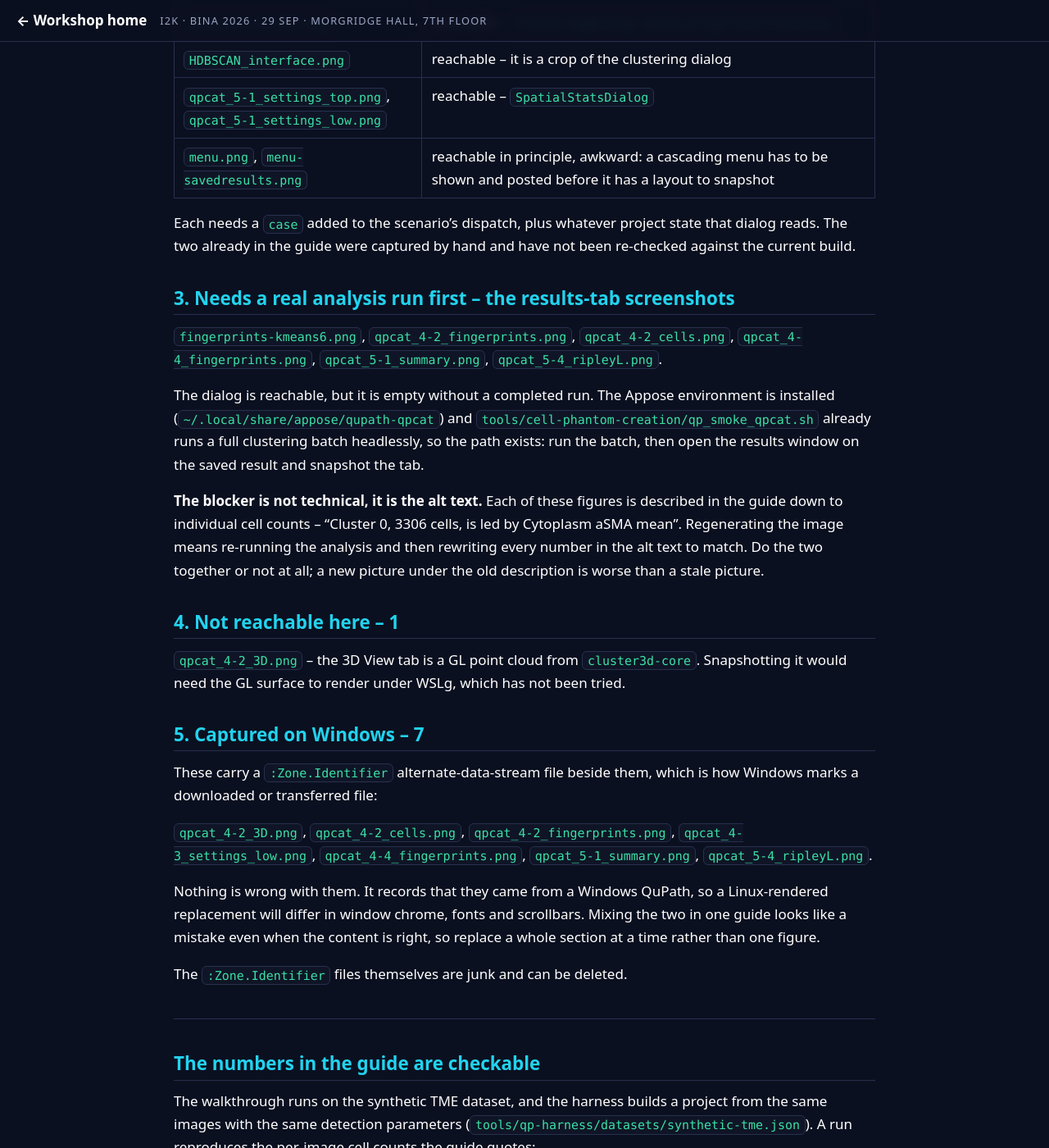
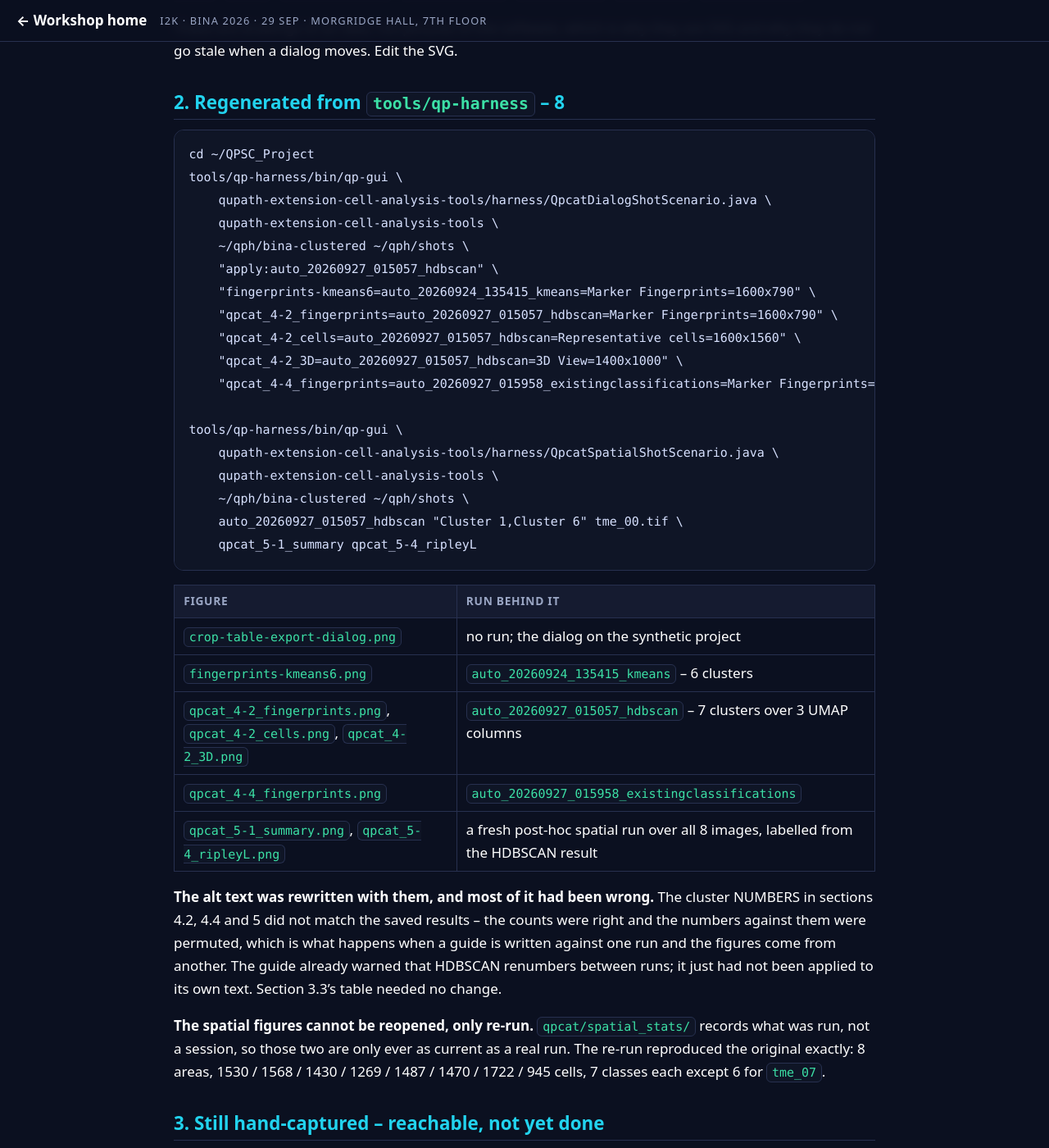
Before and after one commit to MichaelSNelson/BINA-I2K-2026-QuPath-Extensions, a Jekyll site: the page built from images/qp-cat/FIGURE_SOURCES.md, in a window 1280 px wide and 1400 px high, scrolled down 1057 px. Shown: the whole window at 82% size. Built offline with Jekyll 4.4.1, drawn with Linux system fonts in a browser that asks for light colours; our own code applies the rules of GitHub Pages for plain Markdown files; some of the changed text lies outside the part shown.

Commit message:
Regenerate the QP-CAT results figures, and fix the numbers under them
Seven figures in the QP-CAT walkthrough were rendered from a real QuPath
through tools/qp-harness, against the demo project's own saved runs:
fingerprints-kmeans6, the three qpcat_4-2 panels, qpcat_4-4_fingerprints,
and the two spatial figures. Each one now names the run it came from in
images/qp-cat/FIGURE_SOURCES.md.

The text moved with them, and most of it needed to. The cluster NUMBERS
in sections 4.2, 4.4 and 5 did not match the saved results: the cell
counts were right and the cluster each was attached to was wrong, which
is what happens when a walkthrough is written against one run and the
figures come from another. The guide already warned that HDBSCAN
renumbers between runs; it had not been applied to the guide's own text.
Section 4.4's table is renumbered throughout, the two T-cell counts were
swapped (cluster 5 has 1,388 and cluster 6 has 1,392), and section 5 now
ticks cluster 1 for fibroblast rather than cluster 0. Section 3.3's table
was already correct and is unchanged.

Section 4.2's cards are labelled 3DUMAP1/2/3, which is what the saved
result stores and what section 4.4's caption already said; the alt text
had expanded it to "QPCAT 3D UMAP1".

qpcat_5-4_ripleyL.png no longer reads "Cluster Cluster 0" -- that was
fixed in QP-CAT 0.18.0 and this render is from 0.21.0. The spatial figures
come from a fresh run, because a spatial result has nothing on disk to
reopen; it reproduced the original's 8 areas and per-image cell counts
exactly.

FIGURE_SOURCES.md also corrects itself: the 3D View is drawn on a JavaFX
Canvas, not in OpenGL, so it snapshots like any other node. It was listed
as unreachable on that mistaken basis.

Claude-Session: https://claude.ai/code/session_01TZFXuLKiz1DgbomrTgfDTw

````diff
--- a/images/qp-cat/FIGURE_SOURCES.md
+++ b/images/qp-cat/FIGURE_SOURCES.md
@@ -1,13 +1,37 @@
 # QP-CAT figures: where each one comes from, and which can be regenerated
 
 Audited 2026-10-04 against `docs/03-qp-cat-cell-analysis-tools.md` and
-`tools/qp-harness`.
+`tools/qp-harness`. **Eight figures were regenerated from a real QuPath on
+2026-10-04** and are no longer hand captures.
 
-**26 figures are referenced by the guide. 54 image files sit in this folder**, so
-28 are leftovers from earlier versions of the walkthrough. Nothing references
-them; nothing has deleted them either.
+**26 figures are referenced by the guide. 43 PNGs sit in this folder** alongside
+12 concept SVGs, so some are leftovers from earlier versions of the walkthrough.
+Nothing references them; nothing has deleted them either.
 
 ---
+
+## The project these figures come from
+
+`F:\BINA2026\multiplex-synthetic-data-demo-project-clustered` -- the 8-image
+synthetic TME demo project, with **four saved clustering results and one spatial
+run already in it**. That is what makes the results-tab figures reproducible: a
+saved result reopens without recomputing, so the figure and the numbers in the
+text come from the same run rather than from a fresh one that would cluster
+differently.
+
+A QuPath project stores absolute image URIs, so working on it from WSL needs one
+step first:
+
+```bash
+cp -r /mnt/f/BINA2026/multiplex-synthetic-data-demo-project-clustered ~/qph/bina-clustered
+tools/qp-harness/bin/qp-script tools/qp-harness/groovy/fix_image_paths.groovy ~/qph/bina-clustered
+```
+
+Work on the copy. The project's **live classifications have drifted** -- four
+images carry `Cluster N` labels from a later run and four still carry the
+ground-truth cell types -- so only the saved results are trustworthy, and any
+figure whose tab reads the project rather than the result has to apply a result
+first.
 
 ## 1. Hand-authored concept diagrams -- 12, not regenerable by design
 
@@ -18,71 +42,79 @@ them; nothing has deleted them either.
 These are drawings of an idea, not pictures of the software, which is why they
 are SVG and why they do not go stale when a dialog moves. Edit the SVG.
 
-## 2. Reproducible from `tools/qp-harness` -- the dialog screenshots
-
-A QP-CAT dialog is JavaFX, so a hidden `QuPathGUI` can open it against the real
-synthetic project and snapshot it. `harness/QpcatDialogShotScenario.java` in the
-QP-CAT repo does exactly that:
+## 2. Regenerated from `tools/qp-harness` -- 8
 
 ```bash
 cd ~/QPSC_Project
-tools/qp-harness/bin/qp-dataset synthetic-tme /tmp/qph/project 3
 tools/qp-harness/bin/qp-gui \
     qupath-extension-cell-analysis-tools/harness/QpcatDialogShotScenario.java \
-    qupath-extension-cell-analysis-tools /tmp/qph/project /tmp/qph/shots
+    qupath-extension-cell-analysis-tools \
+    ~/qph/bina-clustered ~/qph/shots \
+    "apply:auto_20260927_015057_hdbscan" \
+    "fingerprints-kmeans6=auto_20260924_135415_kmeans=Marker Fingerprints=1600x790" \
+    "qpcat_4-2_fingerprints=auto_20260927_015057_hdbscan=Marker Fingerprints=1600x790" \
+    "qpcat_4-2_cells=auto_20260927_015057_hdbscan=Representative cells=1600x1560" \
+    "qpcat_4-2_3D=auto_20260927_015057_hdbscan=3D View=1400x1000" \
+    "qpcat_4-4_fingerprints=auto_20260927_015958_existingclassifications=Marker Fingerprints=1600x960"
+
+tools/qp-harness/bin/qp-gui \
+    qupath-extension-cell-analysis-tools/harness/QpcatSpatialShotScenario.java \
+    qupath-extension-cell-analysis-tools \
+    ~/qph/bina-clustered ~/qph/shots \
+    auto_20260927_015057_hdbscan "Cluster 1,Cluster 6" tme_00.tif \
+    qpcat_5-1_summary qpcat_5-4_ripleyL
 ```
+
+| Figure | Run behind it |
+|---|---|
+| `crop-table-export-dialog.png` | no run; the dialog on the synthetic project |
+| `fingerprints-kmeans6.png` | `auto_20260924_135415_kmeans` -- 6 clusters |
+| `qpcat_4-2_fingerprints.png`, `qpcat_4-2_cells.png`, `qpcat_4-2_3D.png` | `auto_20260927_015057_hdbscan` -- 7 clusters over 3 UMAP columns |
+| `qpcat_4-4_fingerprints.png` | `auto_20260927_015958_existingclassifications` |
+| `qpcat_5-1_summary.png`, `qpcat_5-4_ripleyL.png` | a fresh post-hoc spatial run over all 8 images, labelled from the HDBSCAN result |
+
+**The alt text was rewritten with them, and most of it had been wrong.** The
+cluster NUMBERS in sections 4.2, 4.4 and 5 did not match the saved results --
+the counts were right and the numbers against them were permuted, which is what
+happens when a guide is written against one run and the figures come from
+another. The guide already warned that HDBSCAN renumbers between runs; it just
+had not been applied to its own text. Section 3.3's table needed no change.
+
+**The spatial figures cannot be reopened, only re-run.**
+`qpcat/spatial_stats/` records what was run, not a session, so those two are
+only ever as current as a real run. The re-run reproduced the original exactly:
+8 areas, 1530 / 1568 / 1430 / 1269 / 1487 / 1470 / 1722 / 945 cells, 7 classes
+each except 6 for `tme_07`.
+
+## 3. Still hand-captured -- reachable, not yet done
 
 | Figure | Status |
 |---|---|
-| `crop-table-export-dialog.png` | **regenerated this way, 2026-10-04** |
 | `analyze-current.png` | reachable -- `ClusteringDialog.forExistingClassifications` |
 | `HDBSCAN_interface.png` | reachable -- it is a crop of the clustering dialog |
 | `qpcat_5-1_settings_top.png`, `qpcat_5-1_settings_low.png` | reachable -- `SpatialStatsDialog` |
 | `menu.png`, `menu-savedresults.png` | reachable in principle, awkward: a cascading menu has to be shown and posted before it has a layout to snapshot |
 
-Each needs a `case` added to the scenario's dispatch, plus whatever project
-state that dialog reads. The two already in the guide were captured by hand and
-have not been re-checked against the current build.
+Each needs a `case` in `QpcatDialogShotScenario`'s dispatch, plus whatever
+project state that dialog reads.
 
-## 3. Needs a real analysis run first -- the results-tab screenshots
+## 4. A correction
 
-`fingerprints-kmeans6.png`, `qpcat_4-2_fingerprints.png`, `qpcat_4-2_cells.png`,
-`qpcat_4-4_fingerprints.png`, `qpcat_5-1_summary.png`, `qpcat_5-4_ripleyL.png`.
+An earlier version of this file said the 3D View tab was "a GL point cloud" and
+that snapshotting it would need a GL surface to render under WSLg. **That was
+wrong.** `cluster3d-core` projects the points in software and draws them on a
+JavaFX `Canvas` -- there is no OpenGL anywhere in it -- so `scene.snapshot()`
+captures it like any other node, and `qpcat_4-2_3D.png` is now rendered that
+way.
 
-The dialog is reachable, but it is empty without a completed run. The Appose
-environment is installed (`~/.local/share/appose/qupath-qpcat`) and
-`tools/cell-phantom-creation/qp_smoke_qpcat.sh` already runs a full clustering
-batch headlessly, so the path exists: run the batch, then open the results
-window on the saved result and snapshot the tab.
+## 5. Captured on Windows -- 2 left
 
-**The blocker is not technical, it is the alt text.** Each of these figures is
-described in the guide down to individual cell counts -- "Cluster 0, 3306 cells,
-is led by Cytoplasm aSMA mean". Regenerating the image means re-running the
-analysis and then rewriting every number in the alt text to match. Do the two
-together or not at all; a new picture under the old description is worse than a
-stale picture.
-
-## 4. Not reachable here -- 1
-
-`qpcat_4-2_3D.png` -- the 3D View tab is a GL point cloud from `cluster3d-core`.
-Snapshotting it would need the GL surface to render under WSLg, which has not
-been tried.
-
-## 5. Captured on Windows -- 7
-
-These carry a `:Zone.Identifier` alternate-data-stream file beside them, which
-is how Windows marks a downloaded or transferred file:
-
-`qpcat_4-2_3D.png`, `qpcat_4-2_cells.png`, `qpcat_4-2_fingerprints.png`,
-`qpcat_4-3_settings_low.png`, `qpcat_4-4_fingerprints.png`,
-`qpcat_5-1_summary.png`, `qpcat_5-4_ripleyL.png`.
-
-Nothing is wrong with them. It records that they came from a Windows QuPath, so
-a Linux-rendered replacement will differ in window chrome, fonts and
-scrollbars. Mixing the two in one guide looks like a mistake even when the
-content is right, so replace a whole section at a time rather than one figure.
-
-The `:Zone.Identifier` files themselves are junk and can be deleted.
+`qpcat_4-3_settings_low.png` and `qpcat_5-1_settings.png` still carry a
+`:Zone.Identifier` alternate-data-stream file, which is how Windows marks a
+transferred file. Nothing is wrong with them; it records that they came from a
+Windows QuPath, so a Linux-rendered replacement differs in window chrome, fonts
+and scrollbars. Replace a whole section at a time rather than one figure. The
+`:Zone.Identifier` files themselves are junk and can be deleted.
 
 ---
 
@@ -98,6 +130,6 @@ cell counts the guide quotes:
 | tme_00 | 1530 | 1530 |
 | tme_01 | 1568 | 1568 |
 | tme_02 | 1430 | 1430 |
-| tme_03 .. tme_07 | 1269, 1487, 1470, 1722, 945 | not re-run (3-image project) |
+| tme_03 .. tme_07 | 1269, 1487, 1470, 1722, 945 | all eight confirmed from the demo project |
 
 **If a harness run ever disagrees, the guide is stale, not the harness.**
````
Also changed, not shown: docs/03-qp-cat-cell-analysis-tools.md (+21 -21 lines), images/qp-cat/fingerprints-kmeans6.png, images/qp-cat/qpcat_4-2_3D.png, images/qp-cat/qpcat_4-2_cells.png, images/qp-cat/qpcat_4-2_fingerprints.png, images/qp-cat/qpcat_4-4_fingerprints.png, images/qp-cat/qpcat_5-1_summary.png, images/qp-cat/qpcat_5-4_ripleyL.png.
